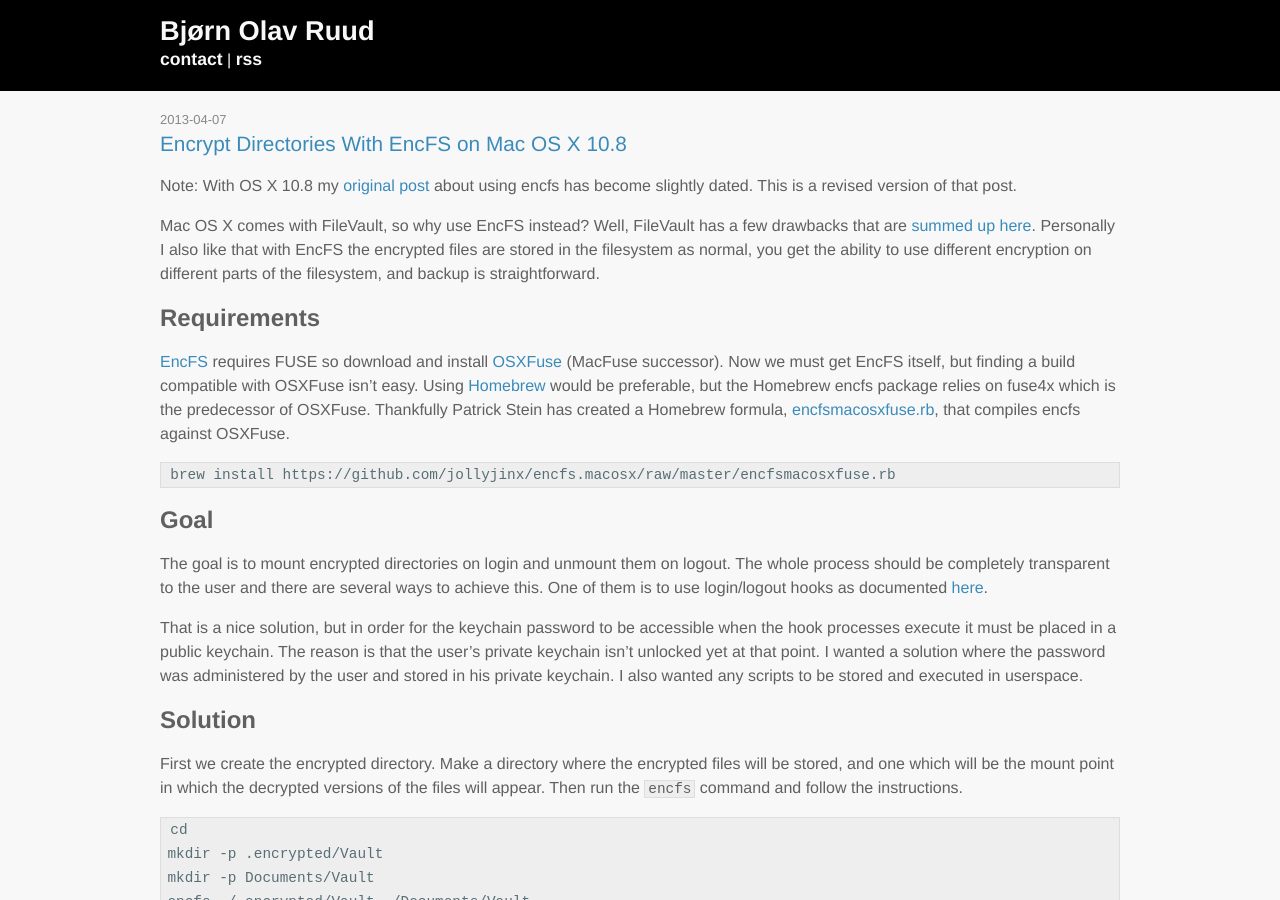
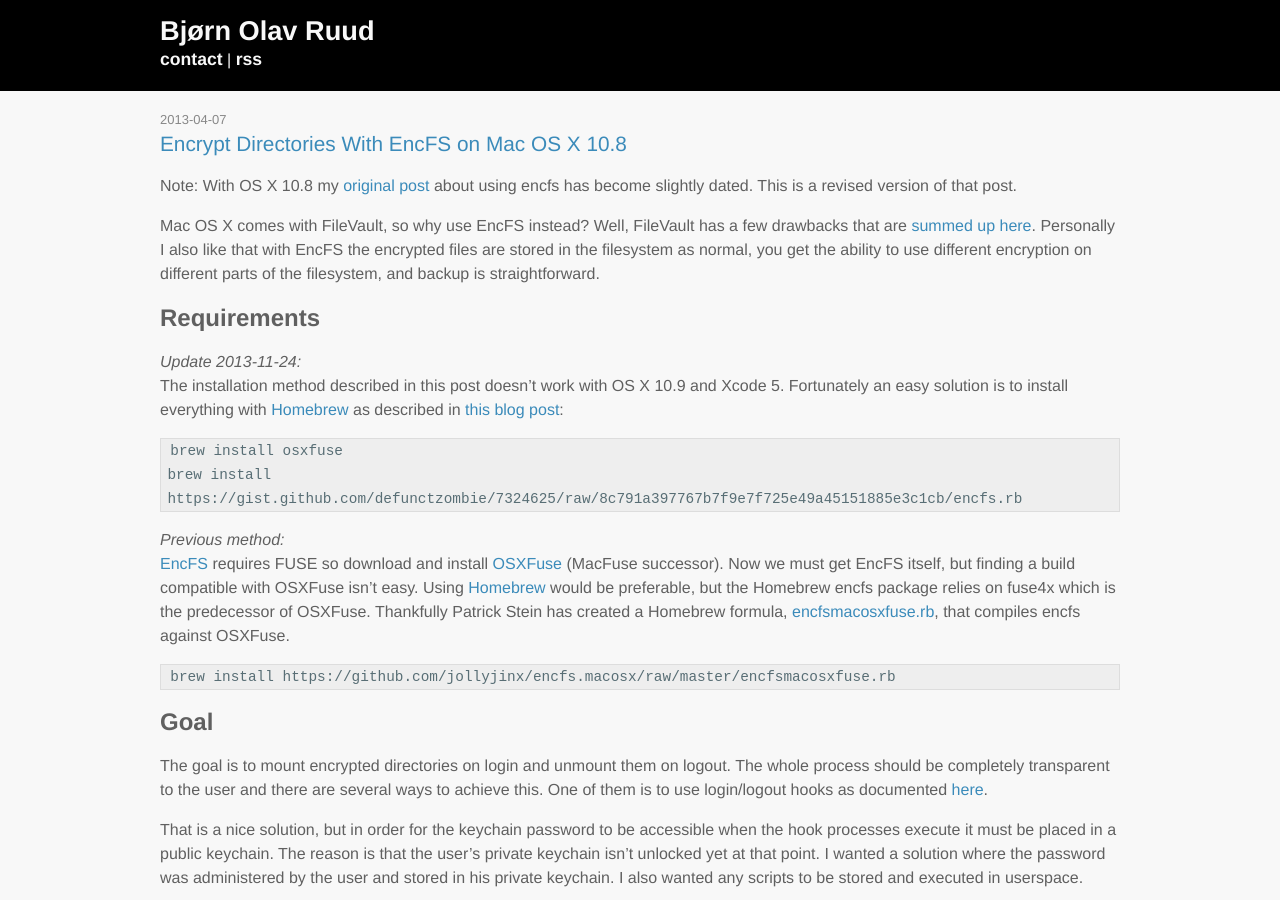
Before and after one commit to BjornRuud/bjornruud.github.io, a Jekyll site: the page built from _posts/2013-04-07-encrypt-directories-with-encfs-on-mac-os-x-10-8.md, in a window 1280 px wide and 900 px high. Built offline with Jekyll 4.4.1, drawn with Linux system fonts in a browser that asks for light colours; Markdown is read by kramdown in place of the engine named in the settings.

Commit message:
Update for osxfuse on osx 10.9 with Xcode 5.

````diff
--- a/_posts/2013-04-07-encrypt-directories-with-encfs-on-mac-os-x-10-8.md
+++ b/_posts/2013-04-07-encrypt-directories-with-encfs-on-mac-os-x-10-8.md
@@ -20,6 +20,15 @@
 
 ## Requirements
 
+*Update 2013-11-24:*
+The installation method described in this post doesn't work with OS X 10.9 and Xcode 5. Fortunately an easy solution is to install everything with [Homebrew](http://brew.sh/) as described in [this blog post](http://www.mulle-kybernetik.com/weblog/2013/11/osx-109-brew-osxfuse-encfs-mac.html):
+
+```
+brew install osxfuse
+brew install https://gist.github.com/defunctzombie/7324625/raw/8c791a397767b7f9e7f725e49a45151885e3c1cb/encfs.rb
+```
+
+*Previous method:*
 [EncFS](http://www.arg0.net/encfs) requires FUSE so download and install [OSXFuse](http://osxfuse.github.io/) (MacFuse successor). Now we must get EncFS itself, but finding a build compatible with OSXFuse isn't easy. Using [Homebrew](http://mxcl.github.io/homebrew/) would be preferable, but the Homebrew encfs package relies on fuse4x which is the predecessor of OSXFuse. Thankfully Patrick Stein has created a Homebrew formula, [encfsmacosxfuse.rb](https://github.com/jollyjinx/encfs.macosx), that compiles encfs against OSXFuse.
 
 ```
````
